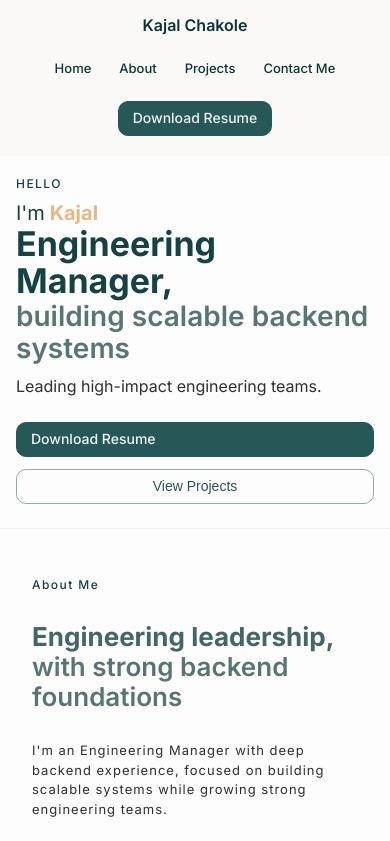
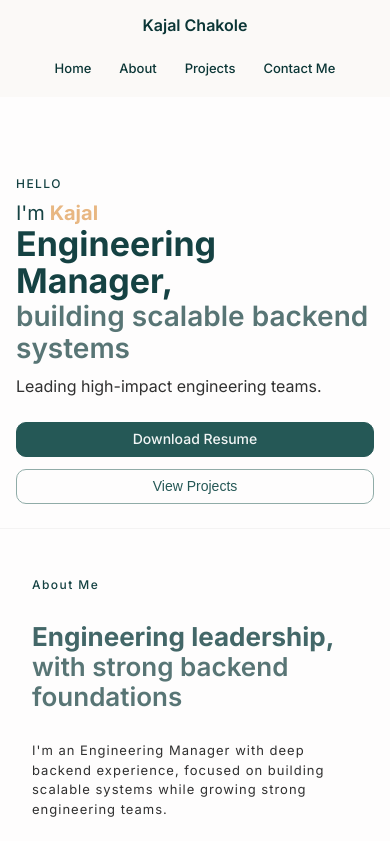
Before and after one commit to kajalchakole/portfolio-website, a React (Vite) app: page /#/ in a window 390 px wide. Shown: the top 841 px of the page. Built offline with nearby package versions, Linux system fonts and the light colour scheme.

Commit message:
Fix mobile CTA redundancy and button alignment

```diff
--- a/src/components/common/Button/button.css
+++ b/src/components/common/Button/button.css
@@ -4,6 +4,10 @@ a {
 }
 
 .button {
+    display: inline-flex;
+    align-items: center;
+    justify-content: center;
+    text-align: center;
     padding: 8px 14px;
     border-radius: 10px;
     background: none;
--- a/src/components/layout/navbar.css
+++ b/src/components/layout/navbar.css
@@ -93,6 +93,12 @@
     }
 }
 
+@media (max-width: 600px) {
+    .nav-cta {
+        display: none;
+    }
+}
+
 @media (max-width: 520px) {
     .logo {
         font-size: 16px;
```
